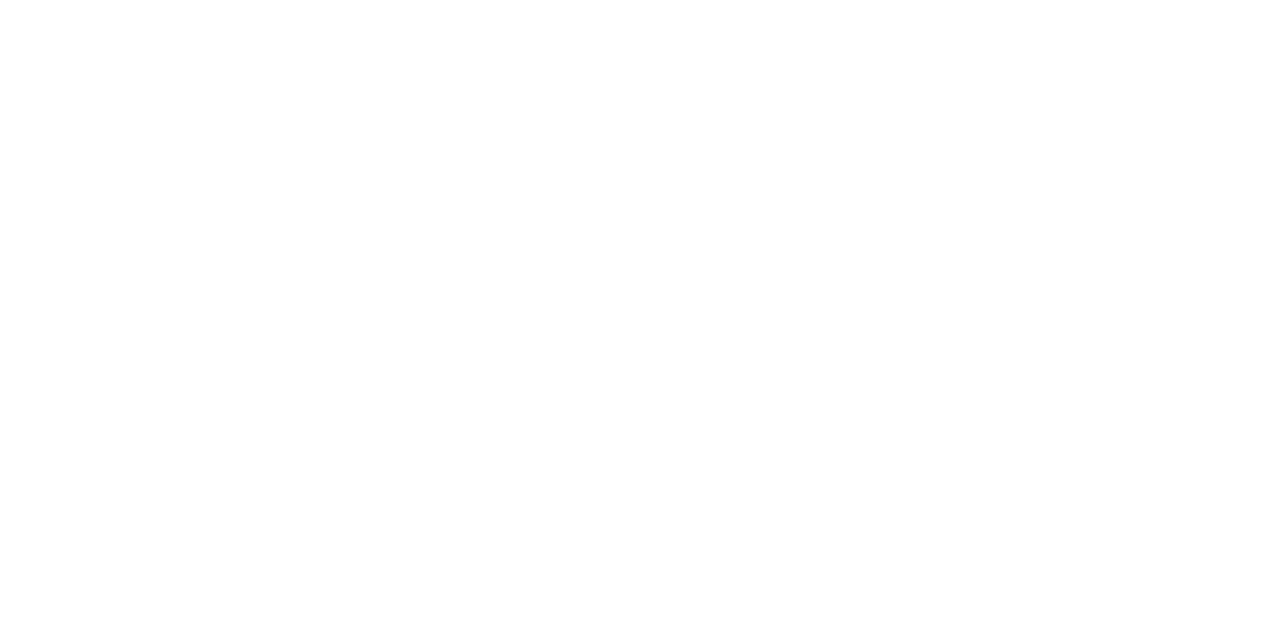
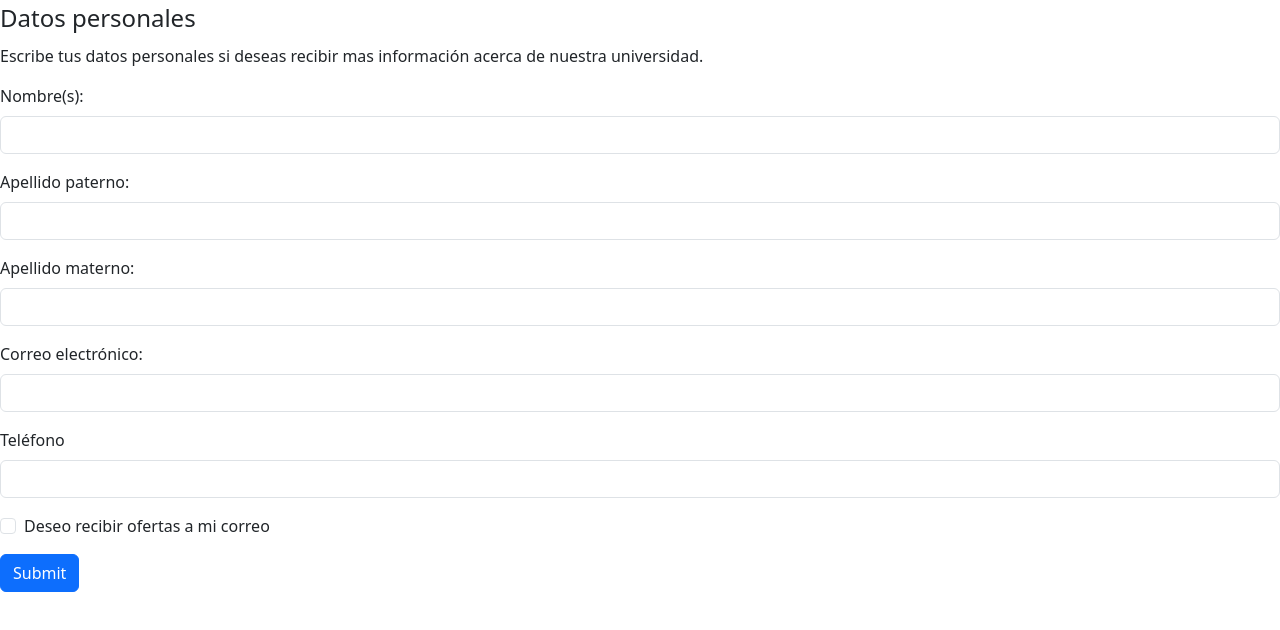
Before and after one commit to Machain33/FanPage-UTC-2023, a plain HTML site: page index.html in a window 1280 px wide. Drawn offline with nearby package versions, Linux system fonts and the light colour scheme.

Commit message:
Estructura de formulario generada

```diff
--- a/index.html
+++ b/index.html
@@ -4,6 +4,7 @@
     <meta charset="UTF-8">
     <meta name="viewport" content="width=device-width, initial-scale=1.0">
     <title>FanPage</title>
+    <link href="https://cdn.jsdelivr.net/npm/bootstrap@5.3.2/dist/css/bootstrap.min.css" rel="stylesheet" integrity="sha384-T3c6CoIi6uLrA9TneNEoa7RxnatzjcDSCmG1MXxSR1GAsXEV/Dwwykc2MPK8M2HN" crossorigin="anonymous">
 </head>
 <body>
     <!-- Aqui va el barner principal -->
@@ -23,6 +24,46 @@
 
     <!-- Aqui va el formulario -->
 
+    <section>
+        <form>
+            <fieldset>
+                <legend>Datos personales</legend>
+                <p>Escribe tus datos personales si deseas recibir mas información acerca de nuestra universidad.</p>
+
+                <div class="mb-3">
+              <label for="exampleInputEmail1" class="form-label">Nombre(s):</label>
+              <input type="text" class="form-control" required>
+            </div>
+
+            <div class="mb-3">
+              <label for="exampleInputPassword1" class="form-label">Apellido paterno:</label>
+              <input type="text" class="form-control" required>
+            </div>
+
+            <div class="mb-3">
+                <label for="exampleInputPassword1" class="form-label">Apellido materno:</label>
+                <input type="text" class="form-control" required>
+              </div>
+
+            <div class="mb-3">
+                <label for="exampleInputPassword1" class="form-label">Correo electrónico:</label>
+                <input type="email" class="form-control" required>
+            </div>
+
+            <div class="mb-3">
+                <label for="exampleInputPassword1" class="form-label">Teléfono</label>
+                <input type="text" class="form-control" required>
+            </div>
+
+            <div class="mb-3 form-check">
+              <input type="checkbox" class="form-check-input" id="exampleCheck1">
+              <label class="form-check-label" for="exampleCheck1">Deseo recibir ofertas a mi correo</label>
+            </div>
+            <button type="submit" class="btn btn-primary">Submit</button>
+        </fieldset>
+          </form>
+    </section>
+
     <!-- Aqui finaliza el formulario -->
 </body>
 </html>
```
